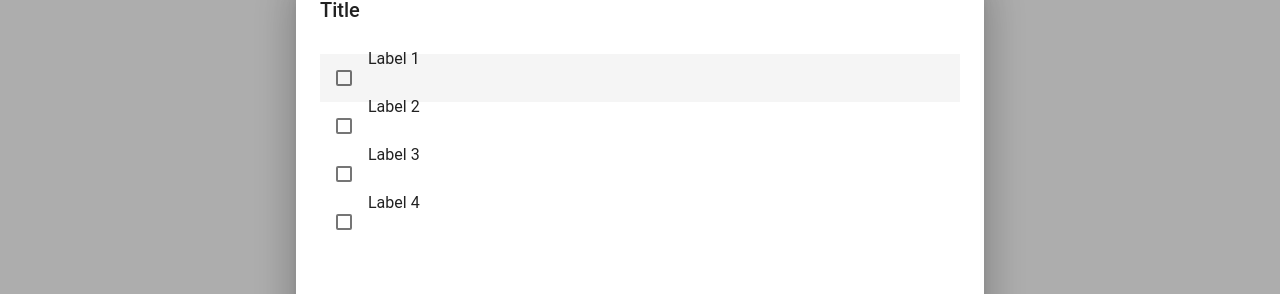
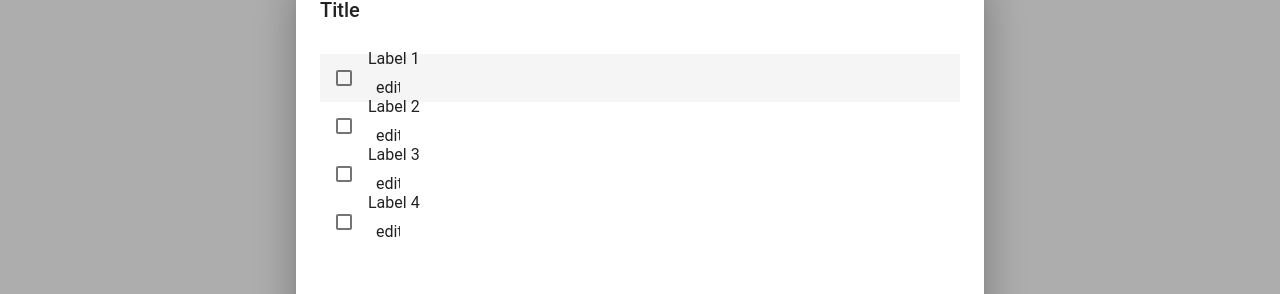
Before and after one commit to Sairam-Reddy/angular-label-dialog-module, an Angular app: page / in a window 1280 px wide. Both pictures are taken after a click on the button "Open Dialog". Shown: the part 158-452 px from the top of the page. Built offline with nearby package versions, Linux system fonts and the light colour scheme.

Commit message:
1 file modified

```diff
--- a/src/app/components/label-dialog/label-dialog.component.html
+++ b/src/app/components/label-dialog/label-dialog.component.html
@@ -11,7 +11,7 @@
         {{ label.name }}
       </div>
       <button mat-icon-button>
-        <mat-icon> </mat-icon>
+        <mat-icon>edit</mat-icon>
       </button>
     </mat-list-option>
   </mat-selection-list>
```
